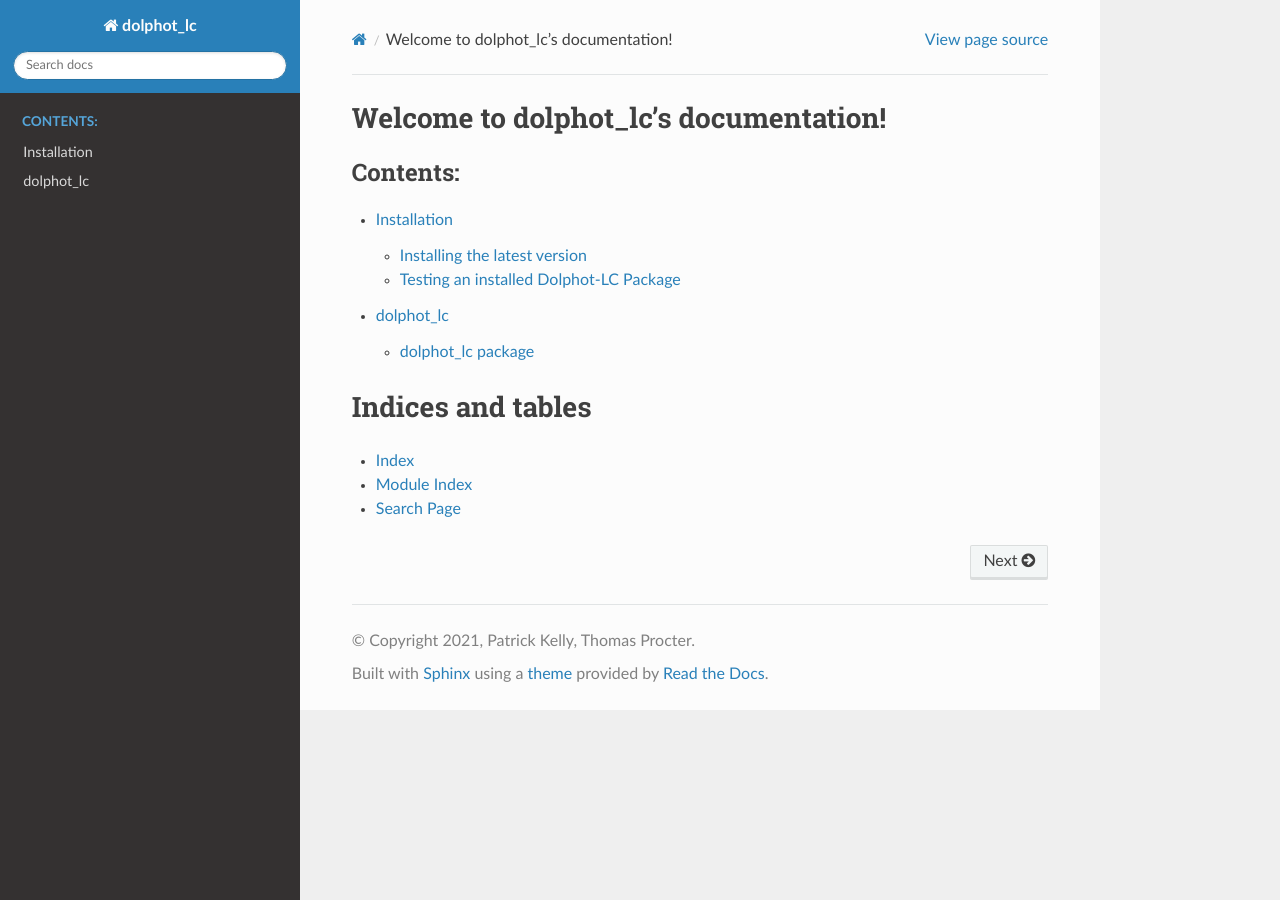
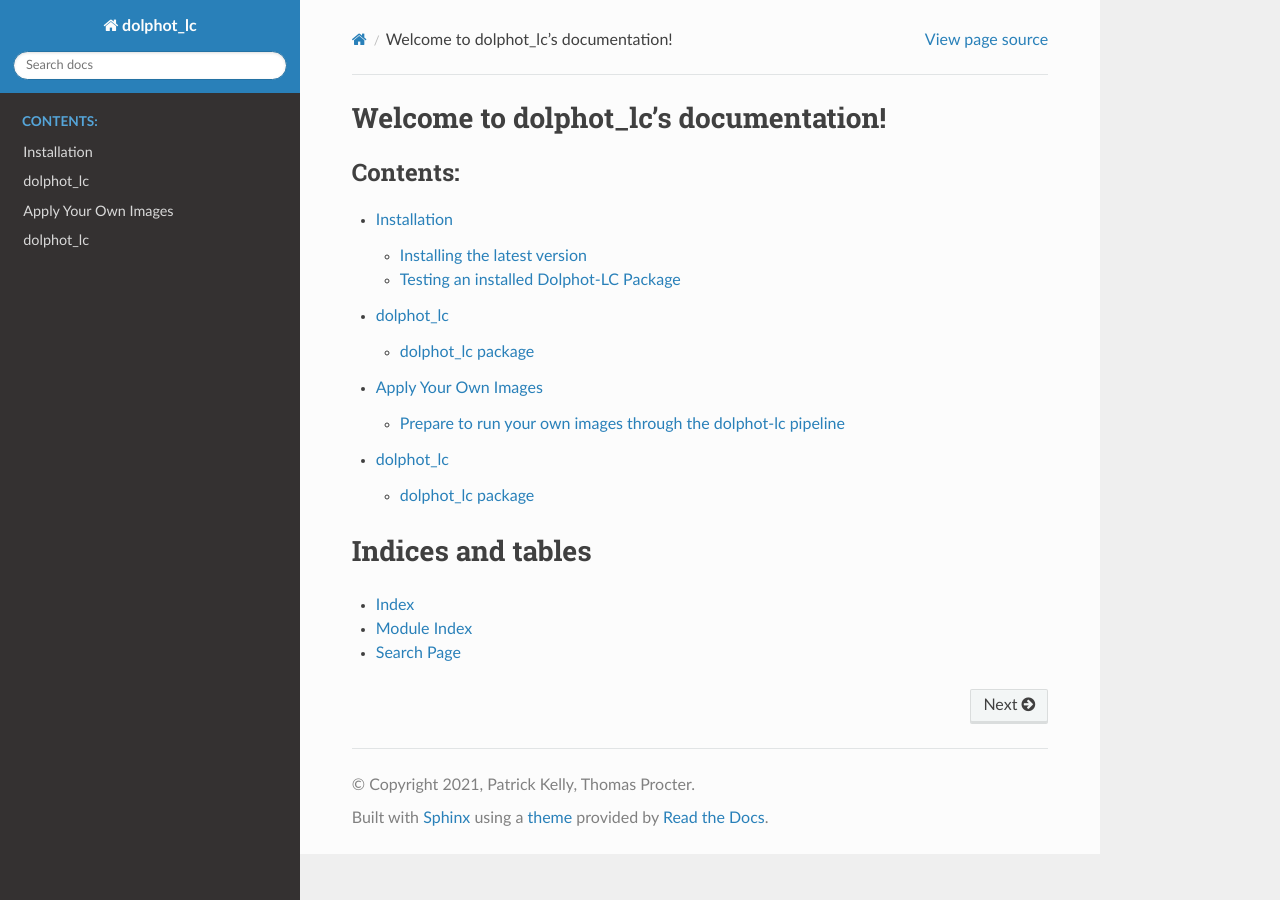
Before and after one commit to patkel/dolphot_lc, a Sphinx documentation site: the page built from docs/source/index.rst, in a window 1280 px wide. Built offline with Sphinx 7.4.7 and the Read the Docs theme 2.0.0, drawn with Linux system fonts in a browser that asks for light colours.

Commit message:
Update index.rst

```diff
--- a/docs/source/index.rst
+++ b/docs/source/index.rst
@@ -12,6 +12,8 @@ Welcome to dolphot_lc's documentation!
 
    install.rst
    modules
+   Apply.rst
+   modules
 
 Indices and tables
 ==================
```
